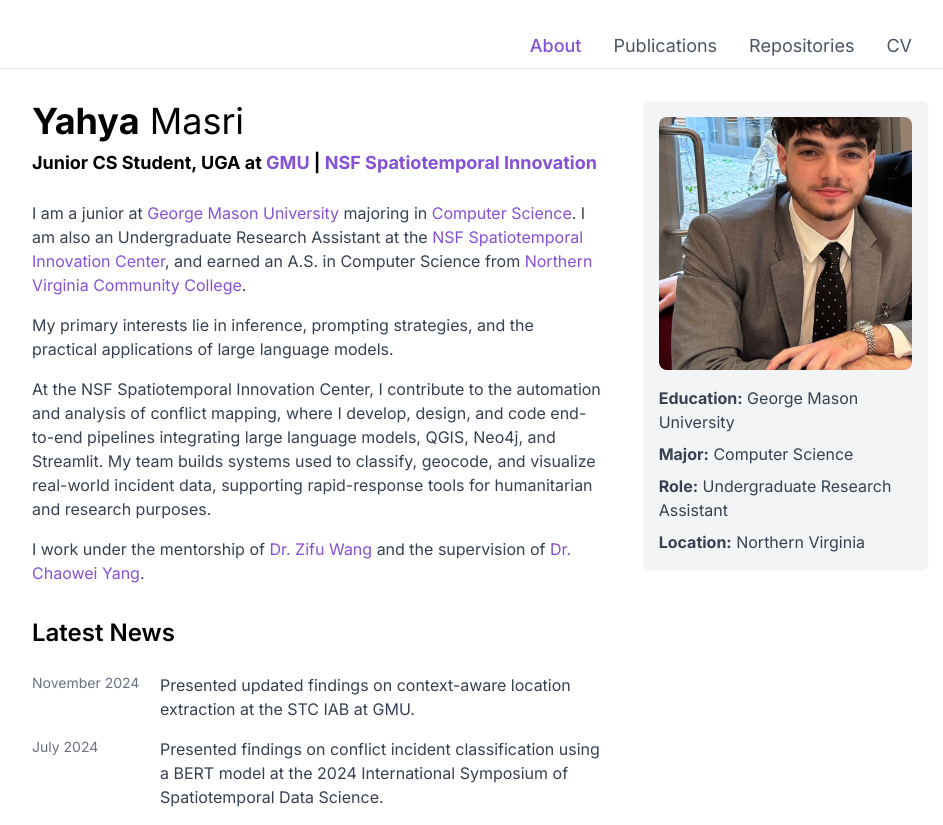
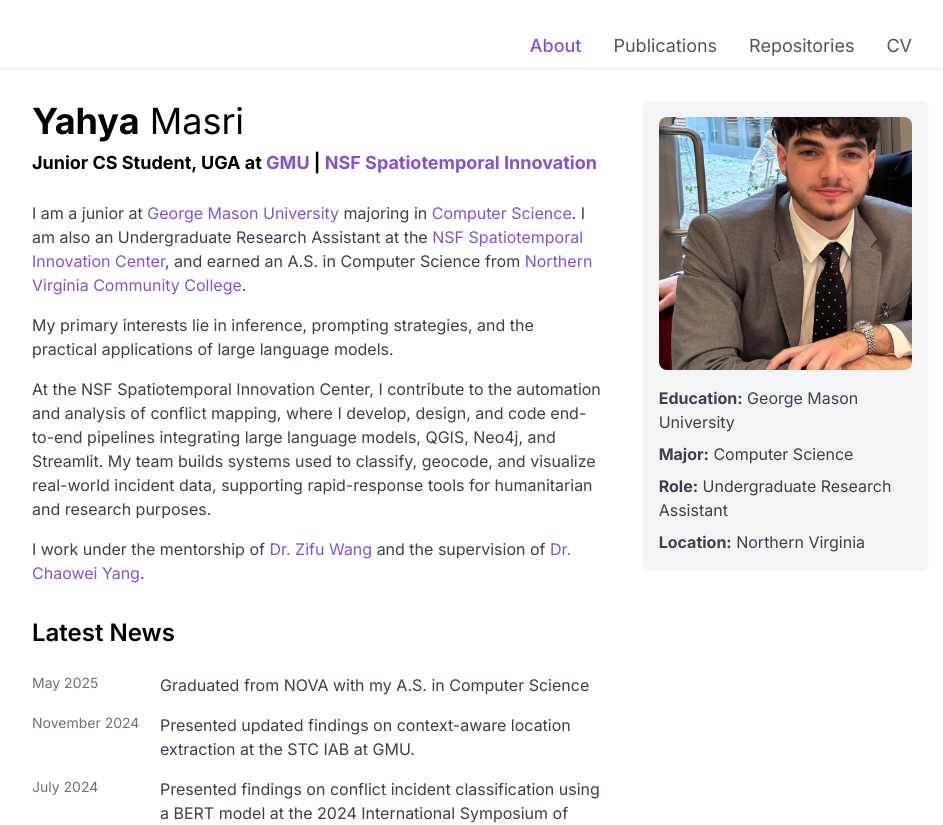
Before and after one commit to yahya3867/portfolio-website, a Next.js app: page / in a window 1280 px wide. Shown: the top 825 px of the page, without its empty margins (160-1103 px from the left). Built offline with nearby package versions, Linux system fonts and the light colour scheme.

Commit message:
Update page.tsx

```diff
--- a/app/page.tsx
+++ b/app/page.tsx
@@ -32,6 +32,12 @@
             <section className="mb-8">
               <h2 className="text-2xl font-semibold mb-6">Latest News</h2>
               <ul className="space-y-4">
+                <li className="flex items-start">
+                  <span className="text-sm text-gray-500 w-32 flex-shrink-0">May 2025</span>
+                  <div className="flex-1">
+                    <p className="text-gray-700">Graduated from NOVA with my A.S. in Computer Science</p>
+                  </div>
+                </li>
                 <li className="flex items-start">
                   <span className="text-sm text-gray-500 w-32 flex-shrink-0">November 2024</span>
                   <div className="flex-1">
```
Lines whose indentation alone changed are shown as unchanged.
